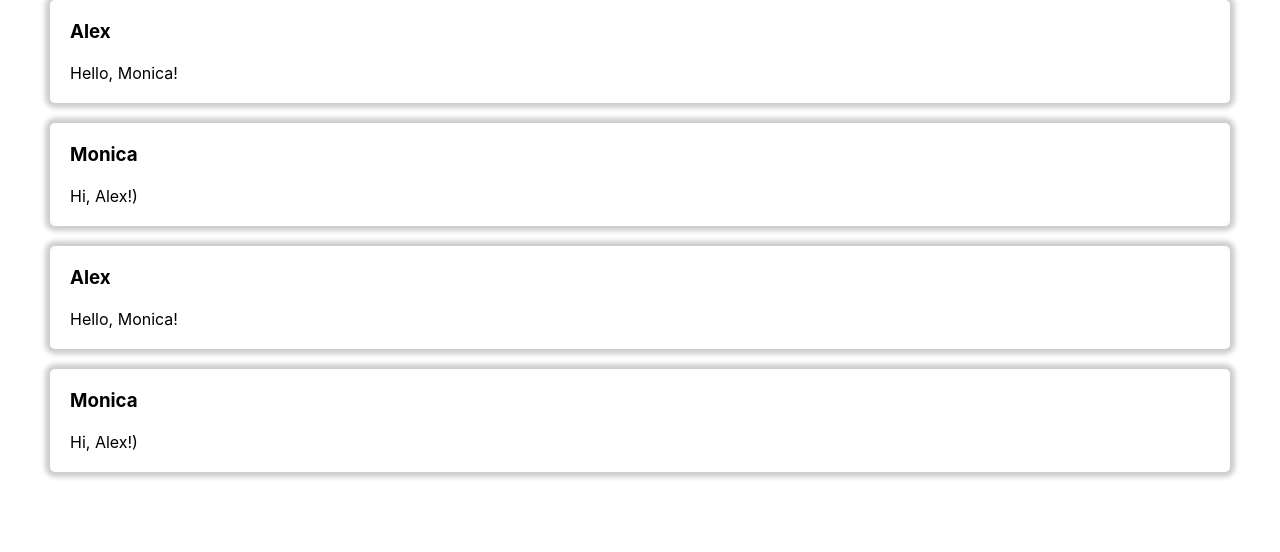
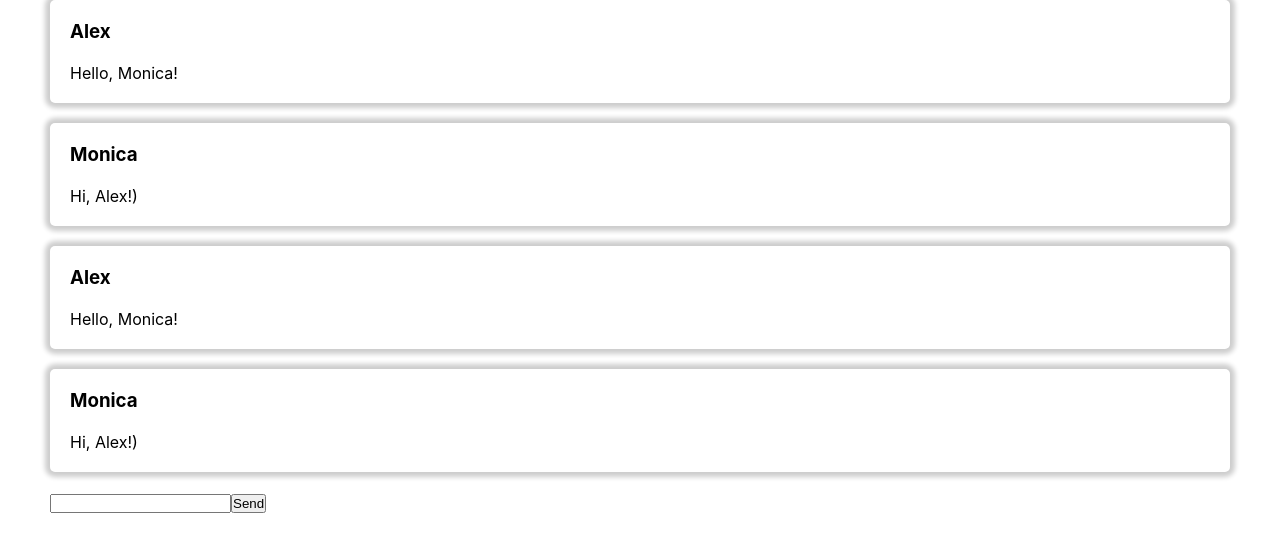
Before and after one commit to YaroslavBemov/bookface, a React (Create React App) app in the folder frontend/: page / in a window 1280 px wide. Shown: the top 552 px of the page. Built offline with nearby package versions, Linux system fonts and the light colour scheme.

Commit message:
add input and send button

```diff
--- a/frontend/src/App.js
+++ b/frontend/src/App.js
@@ -2,7 +2,7 @@ import './App.css'
 import MessageList from './components/MessageList'
 import { useState } from 'react'
 
-function App () {
+function App() {
   const [messageList, setMessageList] = useState([
     {
       from: 'Alex',
@@ -22,7 +22,7 @@ function App () {
 
   return (
     <div className="App">
-      <MessageList list={messageList}/>
+      <MessageList list={ messageList } setList={ setMessageList }/>
     </div>
   )
 }
--- a/frontend/src/components/MessageList/MessageList.js
+++ b/frontend/src/components/MessageList/MessageList.js
@@ -1,15 +1,35 @@
-import React from 'react'
+import React, { useState } from 'react'
 import Message from '../Message'
 import styles from './message-list.module.css'
 
-function MessageList ({ list }) {
+function MessageList({ list, setList }) {
+  const [input, setInput] = useState({})
+  console.log(input)
+
+  const handleInput = (e) => {
+    setInput({ text: e.target.value })
+  }
+  const handleKeyPress = (e) => {
+    if (e.key === 'Enter') {
+      handleClick()
+    }
+  }
+  const handleClick = () => {
+    setList(prev => [...prev, input])
+    setInput({ text: '' })
+  }
 
   return (
-    <div className={styles.messagelist}>
-      {list.map(message => (
-        <Message {...message}/>
-      ))}
-    </div>
+    <>
+      <div className={ styles.message - list }>
+        { list.map(message => (
+          <Message { ...message }/>
+        )) }
+      </div>
+      <input type="text" value={ input.text } onChange={ handleInput }
+             onKeyPress={ handleKeyPress }/>
+      <button onClick={ handleClick }>Send</button>
+    </>
   )
 }
 
```
